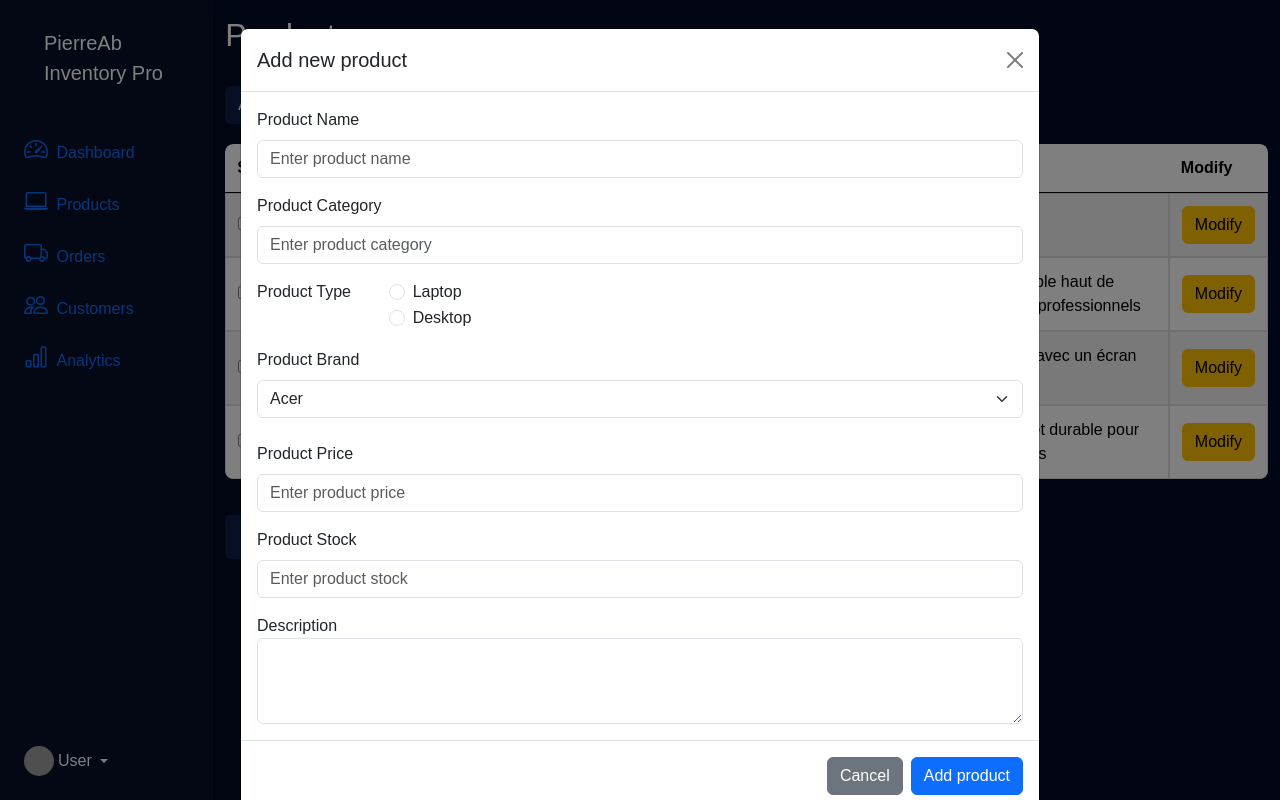
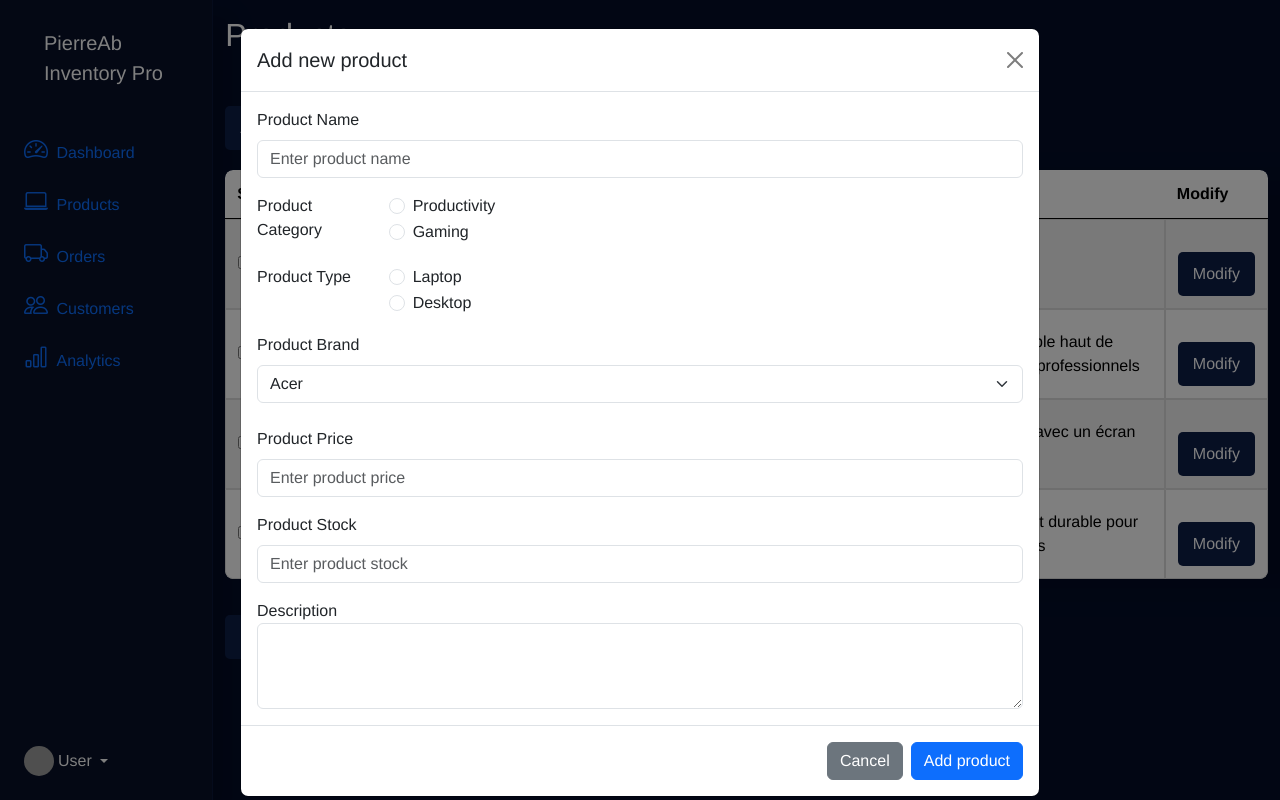
Before and after one commit to PierreDevC/projet_python_app_web_fonc, a Flask app: page /product_list in a window 1280 px wide, after a click on "Add New Product". Run offline with Flask 3, Linux system fonts and the light colour scheme; data comes from the database, SQL or seed files in the repository; both versions use the stored data as it was after the commit; some libraries are stand-ins or nearby versions; grey boxes are pictures that could not be loaded.

Commit message:
dashboard ui update 2

```diff
--- a/templates/base.html
+++ b/templates/base.html
@@ -12,7 +12,7 @@
     <style>
         /* General body styling */
         body {
-            font-family: 'Poppins', sans-serif;
+            font-family: 'Helvetica', sans-serif;
             background-color: #040D29;
         }
 
@@ -28,6 +28,7 @@
             margin-top: 20px;
             border-radius: 8px;
             overflow: hidden;
+            box-shadow: 40px 10px 30px rgba(0,0,0,0.15);
         }
 
         #products thead {
@@ -56,13 +57,11 @@
             background-color: #ffffff;
         }
 
-        /* Hover effect */
         #products tbody tr:hover {
             background-color: #e9e9e9;
             transition: background-color 0.2s ease;
         }
 
-        /* Table border-radius adjustments */
         #products thead th:first-child {
             border-top-left-radius: 8px;
         }
@@ -117,14 +116,29 @@
         box-shadow: 20px 15px 20px rgba(0,0,0,0.15);
         }
 
+
+        /* boutons pour les pages */
         .buttons {
+            display: inline-block;
+            margin-top: 20px;
+            padding: 10px 15px;
             background-color: #0D1E47;
+            color: white;
+            text-decoration: none;
+            border-radius: 5px;
+            border:none;
+            transition: 0.3s;
+        }
+
+        .buttons:hover {
+            background-color: #273E72;
             color: white;
         }
 
-        .normal-text {
-            color: white;;
-        }
+
+
+
+
 
     </style>
 </head>
@@ -177,10 +191,10 @@
                     </div>
                 </div>
             </div>
-        <!-- Main Content Area (Where product list will be inserted) -->
+        <!-- Tables -->
         <div class="col py-3">
             {% block content %}
-            <!-- This is where page-specific content will go -->
+            <!-- Contenu de la page -->
             {% endblock %}
         </div>
     </div>
--- a/templates/product_list.html
+++ b/templates/product_list.html
@@ -26,7 +26,7 @@
 
 <!-- <a href="/enternew" class="btn btn-primary mb-3">Add New Product</a> -->
 
-<button type="button" class="btn buttons" data-bs-toggle="modal" data-bs-target="#exampleModal">
+<button type="button" class="buttons" data-bs-toggle="modal" data-bs-target="#exampleModal">
     Add New Product
   </button>
 
@@ -58,7 +58,7 @@
                 <td>{{ row['price'] }}</td>
                 <td>{{ row['stock'] }}</td>
                 <td>{{ row['description'] }}</td>
-                <td><a href="{{ url_for('modify_product', product_id=row[0]) }}" class="btn btn-warning">Modify</a></td>
+                <td><a href="{{ url_for('modify_product', product_id=row[0]) }}" class="buttons">Modify</a></td>
 
             </tr>
             {% endfor %}
@@ -69,7 +69,7 @@
     <button type="submit" class="btn btn-danger delete-btn" id="deleteBtn" style="display: none;">Delete Selected Products</button>
 </form>
 
-<a href="/" class="button">Go to Home Page</a>
+<a href="/" class="buttons">Go to Home Page</a>
 
 <!-- Formulaire Modal -->
 <div class="modal fade" id="exampleModal" tabindex="-1" aria-labelledby="exampleModalLabel" aria-hidden="true">
@@ -85,22 +85,35 @@
                 <label for="ProductName" class="form-label">Product Name</label>
                 <input type="text" class="form-control" name="product_name" placeholder="Enter product name">
             </div>
-            <div class="mb-3">
-                <label for="ProductName" class="form-label">Product Category</label>
-                <input type="text" class="form-control" name="product_category" placeholder="Enter product category">
+    <fieldset class="row mb-3">
+        <legend class="col-form-label col-sm-2 pt-0">Product Category</legend>
+        <div class="col-sm-10">
+            <div class="form-check">
+            <input class="form-check-input" type="radio" name="product_category" value="Productivity">
+            <label class="form-check-label" for="Productivity">
+                Productivity
+            </label>
             </div>
+            <div class="form-check">
+            <input class="form-check-input" type="radio" name="product_category" value="Gaming">
+            <label class="form-check-label" for="Gaming">
+                    Gaming
+            </label>
+            </div>
+        </div>
+        </fieldset>
         <fieldset class="row mb-3">
         <legend class="col-form-label col-sm-2 pt-0">Product Type</legend>
         <div class="col-sm-10">
             <div class="form-check">
-            <input class="form-check-input" type="radio" name="product_type" value="laptop">
-            <label class="form-check-label" for="laptop">
+            <input class="form-check-input" type="radio" name="product_type" value="Laptop">
+            <label class="form-check-label" for="Laptop">
                 Laptop
             </label>
             </div>
             <div class="form-check">
-            <input class="form-check-input" type="radio" name="product_type" value="desktop">
-            <label class="form-check-label" for="desktop">
+            <input class="form-check-input" type="radio" name="product_type" value="Desktop">
+            <label class="form-check-label" for="Desktop">
                  Desktop
             </label>
             </div>
@@ -108,16 +121,16 @@
         </fieldset>
         <label for="ProductBrand" class="form-label">Product Brand</label>
         <select class="form-select" name="product_brand" aria-label="Default select example">
-            <option value="1">Acer</option>
-            <option value="2">Apple</option>
-            <option value="3">Asus</option>
-            <option value="4">Dell</option>
-            <option value="5">HP</option>
-            <option value="6">Lenovo</option>
-            <option value="7">Microsoft</option>
-            <option value="8">Samsung</option>
-            <option value="9">Sony</option>
-            <option value="10">Toshiba</option>
+            <option value="Acer">Acer</option>
+            <option value="Apple">Apple</option>
+            <option value="Asus">Asus</option>
+            <option value="Dell">Dell</option>
+            <option value="Dell">Dell</option>
+            <option value="Lenovo">Lenovo</option>
+            <option value="Microsoft">Microsoft</option>
+            <option value="Samsung">Samsung</option>
+            <option value="Sony">Sony</option>
+            <option value="Toshiba">Toshiba</option>
           </select>
         <br>
         <div class="mb-3">
```
Also changed, not shown: inventory.db.
